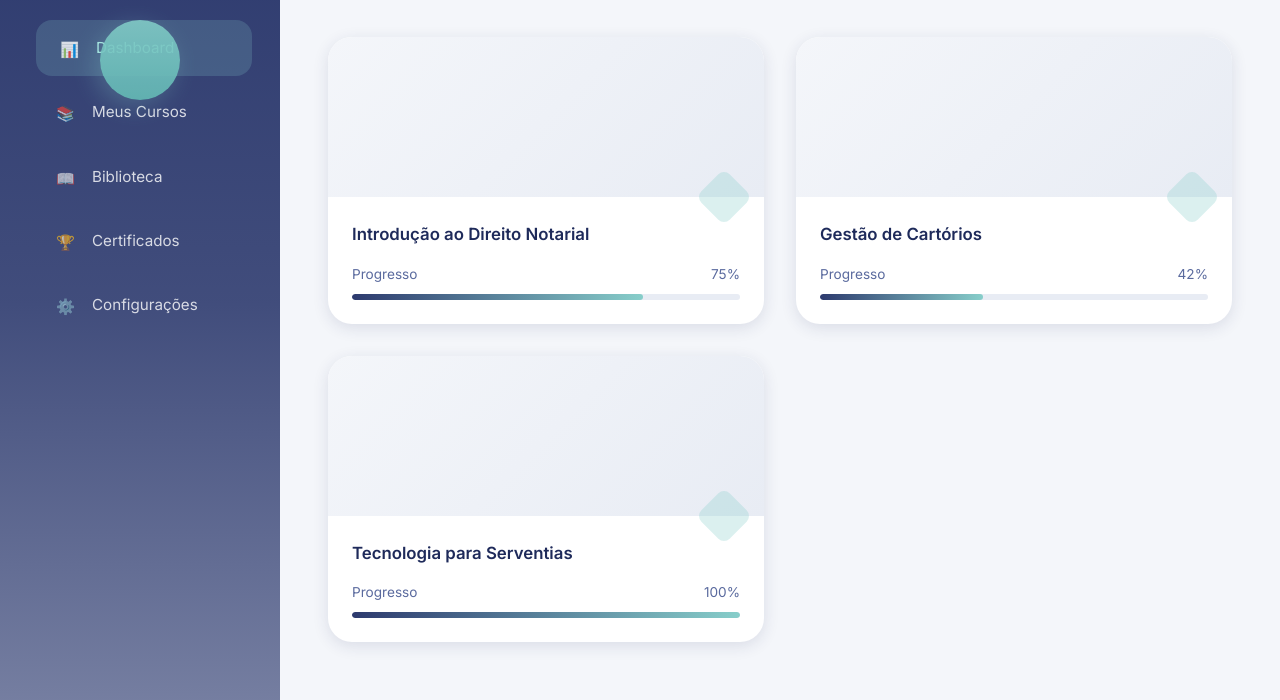
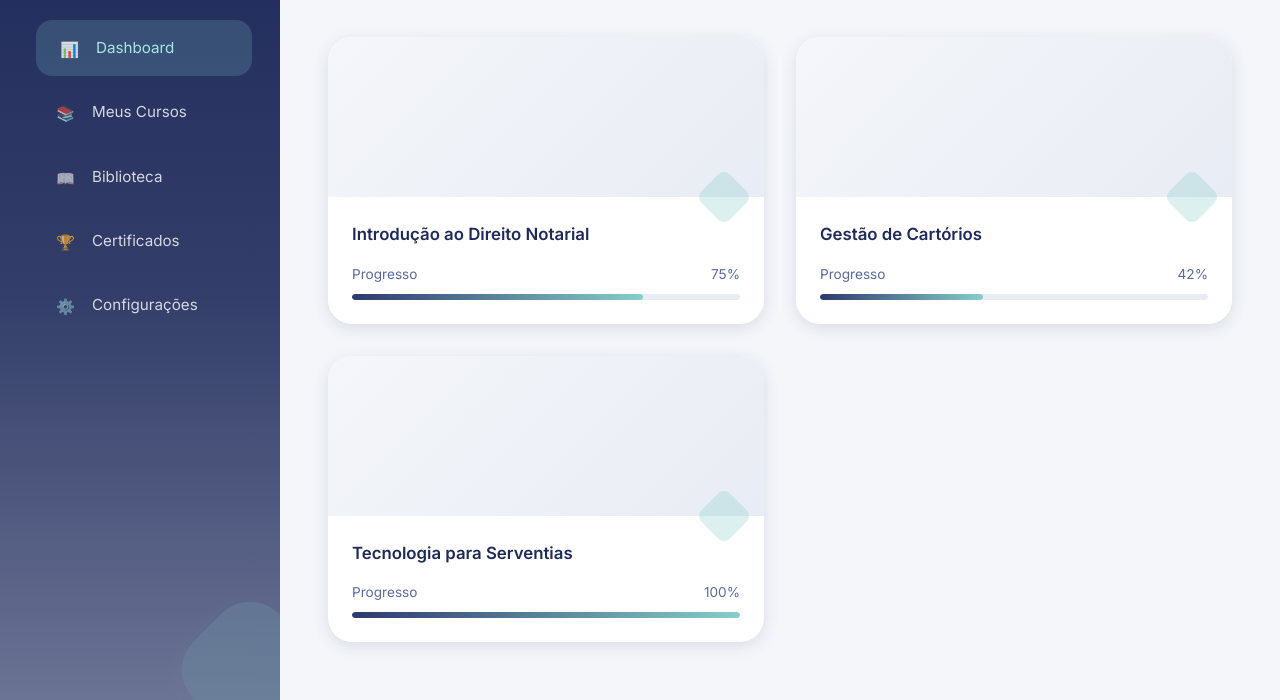
Before and after one commit to renato0503/AcademiaDoExtrajudicial, a website built with Vite: page index.html in a window 1280 px wide. Shown: the part 100-800 px from the top of the page. Built offline with nearby package versions, Linux system fonts and the light colour scheme; some packages are replaced by stand-ins of ours; no server answers; the database is empty.

Commit message:
fix: correcao layout

```diff
--- a/src/components/theme-loader.js
+++ b/src/components/theme-loader.js
@@ -9,10 +9,10 @@ class ThemeLoader {
   constructor() {
     this.root = document.documentElement;
     this.defaultTheme = {
-      primary: '#2D3A6E',
+      primary: '#1E2A5A',
       secondary: '#87CECA',
       background: '#F4F6FA',
-      text: '#1E2A5A'
+      text: '#FFFFFF'
     };
   }
 
--- a/src/styles/layout.css
+++ b/src/styles/layout.css
@@ -42,20 +42,27 @@ body {
   border-radius: 50%;
 }
 
-/* Diamante decorativo (como nas imagens) */
+/* Diamante decorativo (marca d'água sutil no fundo) */
 .sidebar::after {
   content: '';
   position: absolute;
-  top: 120px;
-  left: 50%;
-  transform: translateX(-50%) rotate(45deg);
-  width: 80px;
-  height: 80px;
+  bottom: -30px;
+  right: -30px;
+  transform: rotate(45deg);
+  width: 120px;
+  height: 120px;
   background: var(--teal-gradient);
   border-radius: var(--radius-diamond);
-  box-shadow: 0 8px 24px rgba(135, 206, 202, 0.3);
-  opacity: 0.9;
-  pointer-events: none; /* Evita bloquear interações caso se sobreponha */
+  box-shadow: 0 8px 32px rgba(135, 206, 202, 0.2);
+  opacity: 0.15;
+  pointer-events: none;
+  z-index: 0;
+}
+
+/* Garante que o menu fique sobreposto ao diamante de fundo */
+.sidebar nav {
+  position: relative;
+  z-index: 2;
 }
 
 /* Logo na sidebar */
```
